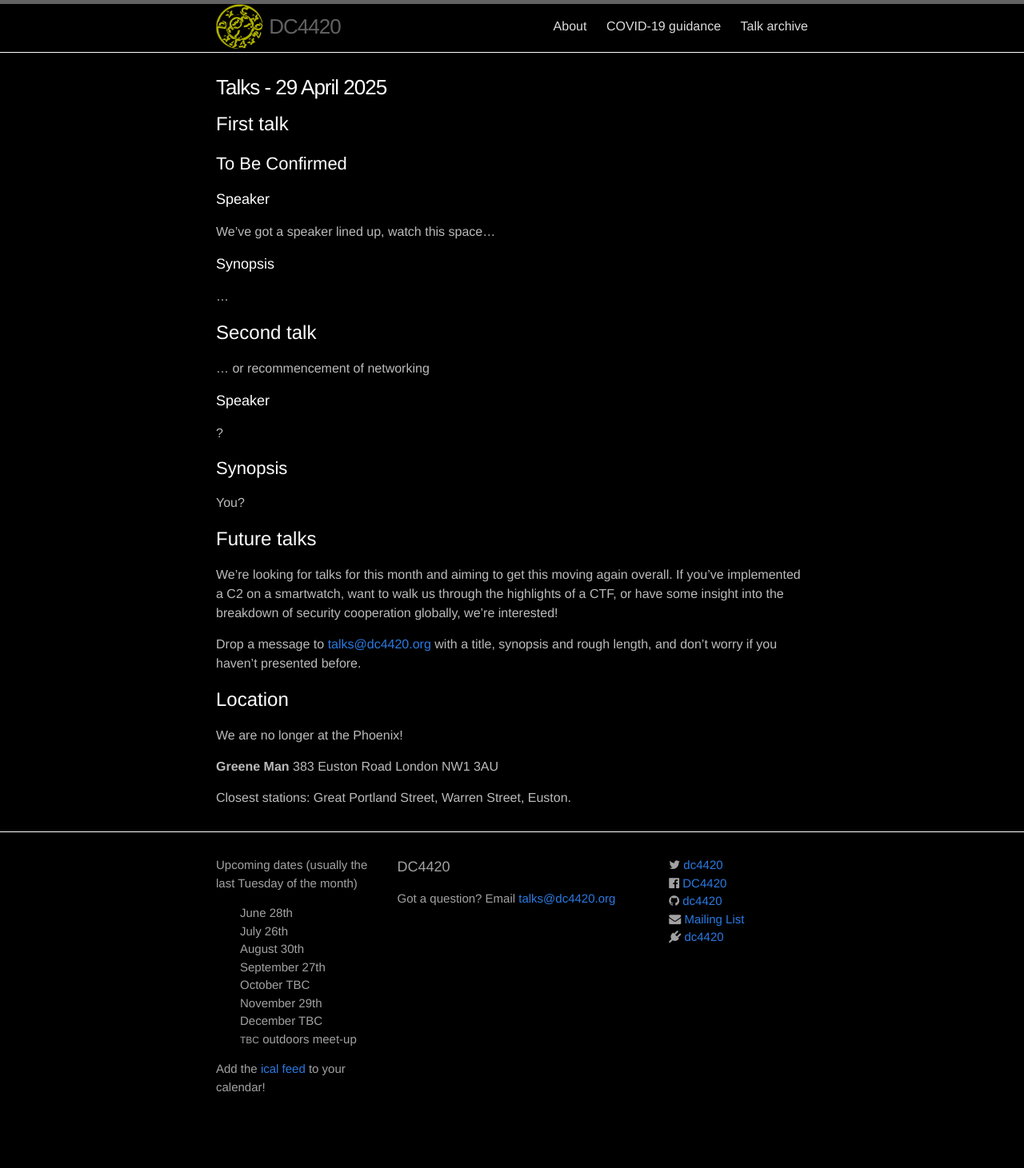
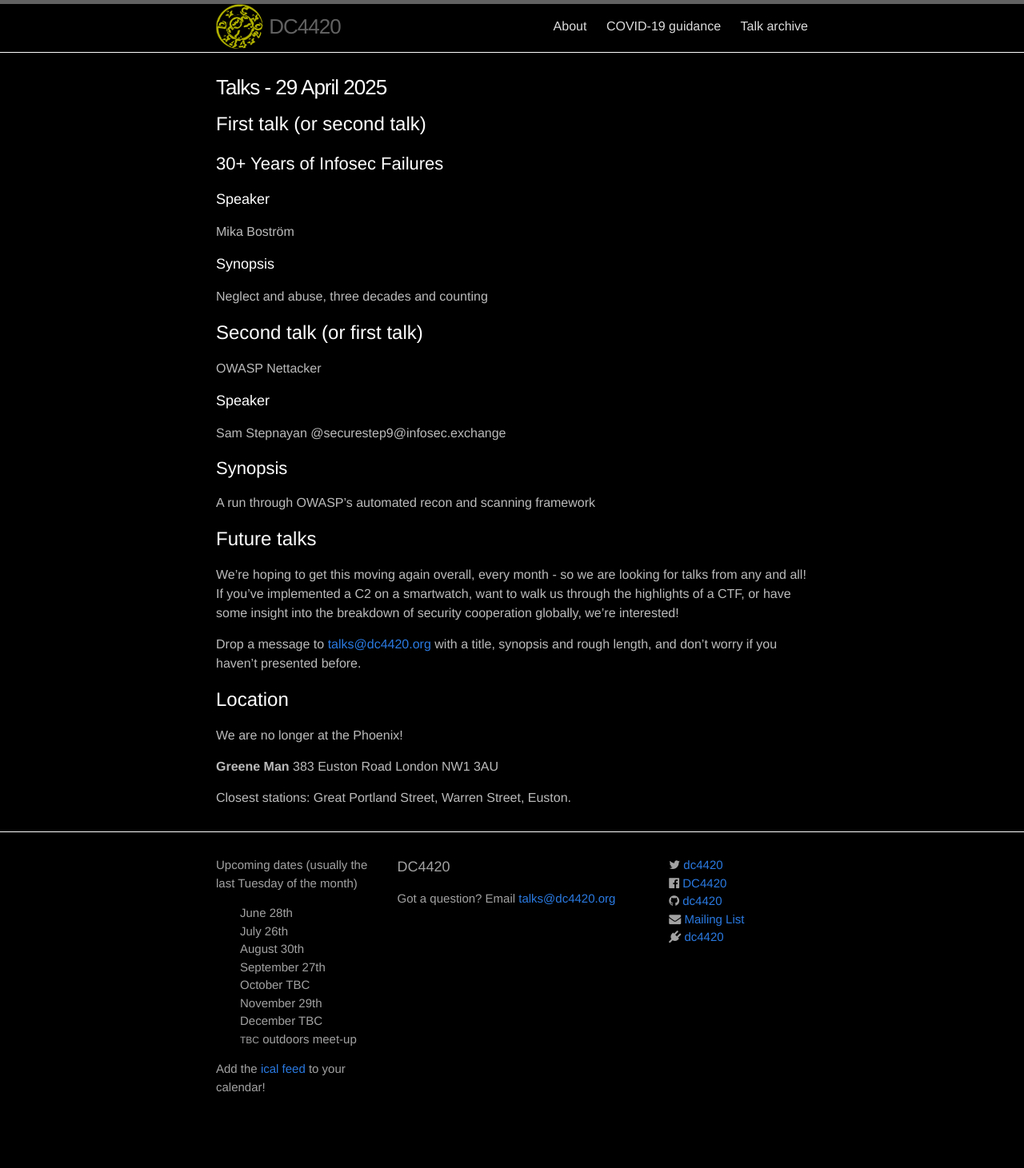
Before and after one commit to dc4420/website, a Jekyll site: the page built from _posts/2025-04-29-talks.markdown, in a window 1280 px wide. Shown: the whole page at 80% size. Built offline with Jekyll 4.4.1, drawn with Linux system fonts in a browser that asks for light colours; nearby versions of some CDN libraries.

Commit message:
Added talk details

```diff
--- a/_posts/2025-04-29-talks.markdown
+++ b/_posts/2025-04-29-talks.markdown
@@ -4,33 +4,33 @@
 pubdate: 2025-04-18 16:10:00
 categories: talk
 ---
-# First talk
+# First talk (or second talk)
 
-## To Be Confirmed
+## 30+ Years of Infosec Failures
 
 ### Speaker
 
-We've got a speaker lined up, watch this space...
+Mika Boström
 
 ### Synopsis
 
-...
+Neglect and abuse, three decades and counting
 
-# Second talk
+# Second talk (or first talk)
 
-... or recommencement of networking
+OWASP Nettacker
 
 ### Speaker
 
-?
+Sam Stepnayan @securestep9@infosec.exchange
 
 ## Synopsis
 
-You?
+A run through OWASP's automated recon and scanning framework
 
 # Future talks
 
-We're looking for talks for this month and aiming to get this moving again overall.  If you've implemented a C2 on a smartwatch, want to walk us through the highlights of a CTF, or have some insight into the breakdown of security cooperation globally, we're interested!
+We're hoping to get this moving again overall, every month - so we are looking for talks from any and all!  If you've implemented a C2 on a smartwatch, want to walk us through the highlights of a CTF, or have some insight into the breakdown of security cooperation globally, we're interested!
 
 Drop a message to [{{ site.email }}](mailto:{{ site.email }}) with a title, synopsis and rough length, and don't worry if you haven't presented before.
 
```
